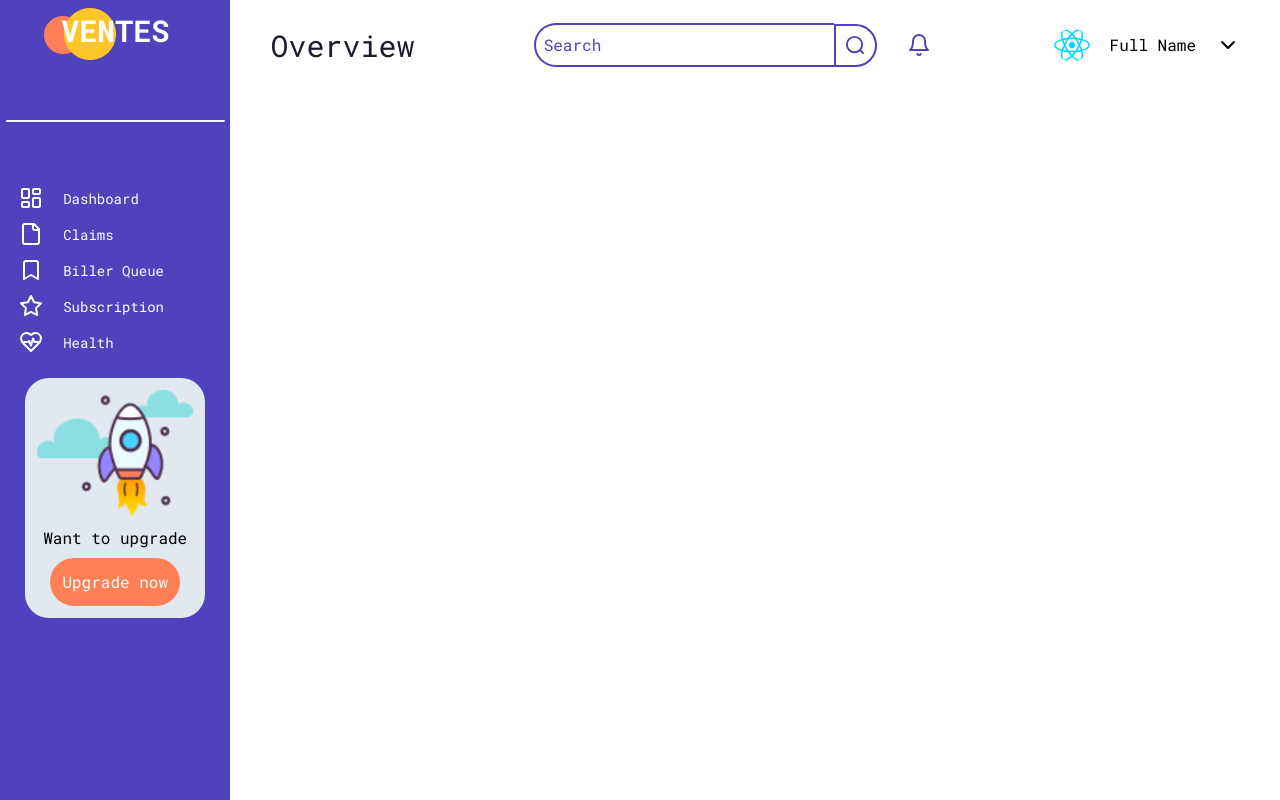
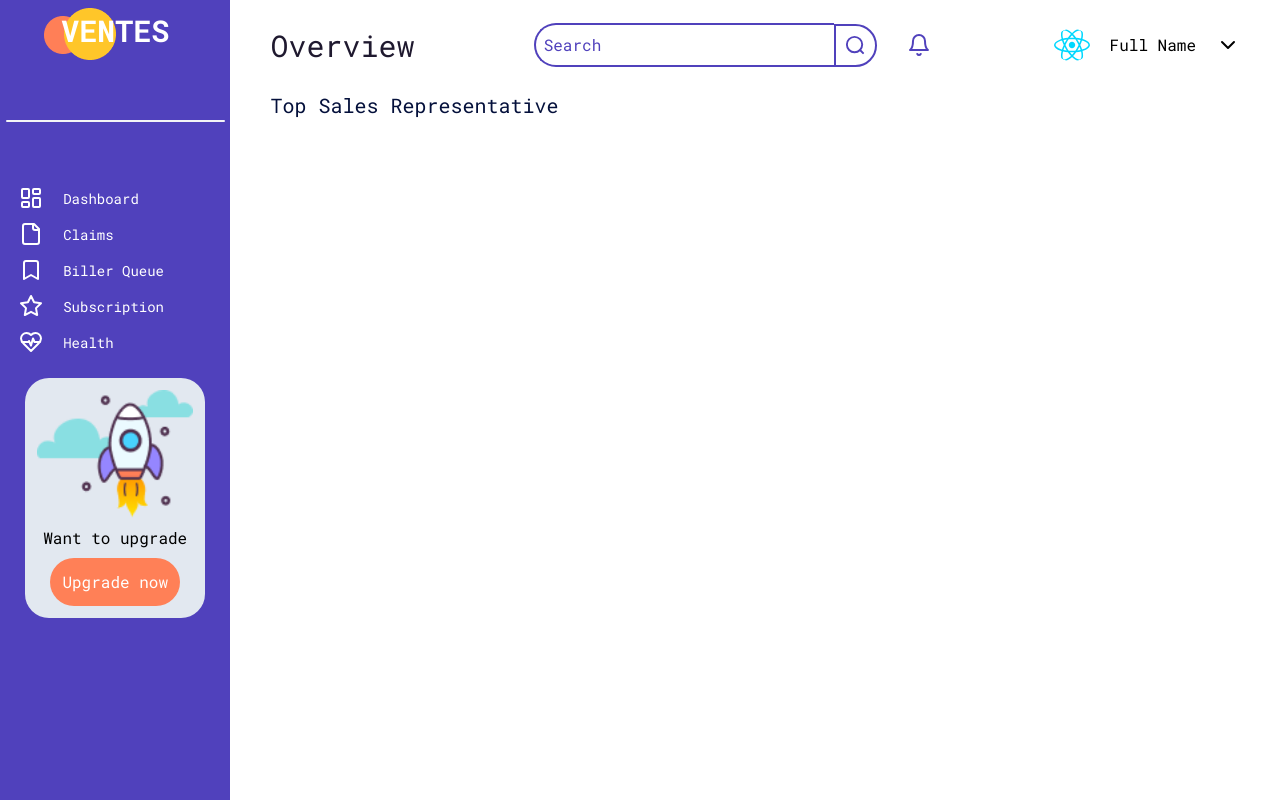
Before and after one commit to anvar-saidov-sh/AdminDashboard, a React (Vite) app: page / in a window 1280 px wide. Built offline with nearby package versions, Linux system fonts and the light colour scheme; the HTML template or start-up script is replaced by a standard one.

Commit message:
Working on content

```diff
--- a/src/App.tsx
+++ b/src/App.tsx
@@ -3,12 +3,14 @@
 import './App.css'
 import Navbar from './components/Navbar'
 import SideBar from './components/SideBar'
+import Workflow from './components/Workflow'
 function App() {
 
   return (
     <>
       <Navbar/>
       <SideBar/>
+      <Workflow/>
     </>
   )
 }
--- /dev/null
+++ b/src/components/Workflow.tsx
@@ -0,0 +1,15 @@
+
+
+
+function Workflow() {
+  return (
+    <>
+        <div className="w-[82%] float-right bg-white flex flex-col justify-between px-[40px]  overflow-y-auto">
+            <h2 className="text-[20px] text-[#04103B] ">Top Sales Representative</h2>
+
+        </div>
+    </>
+  )
+}
+
+export default Workflow
```
